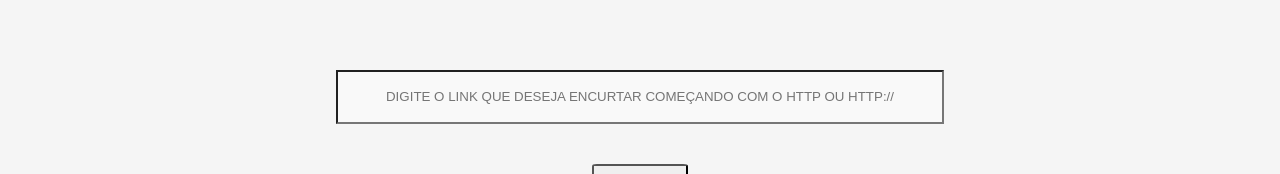
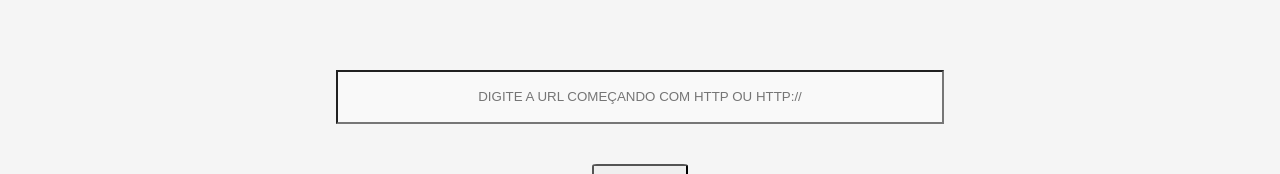
Before and after one commit to rodrigoaqueiroz/url-shortener-frontend, a React (Create React App) app: page /shorten in a window 1280 px wide. Shown: the part 188-362 px from the top of the page. Built offline with nearby package versions, Linux system fonts and the light colour scheme.

Commit message:
fix: https validation

```diff
--- a/src/components/Shorten/Shorten.js
+++ b/src/components/Shorten/Shorten.js
@@ -19,12 +19,13 @@ const Shorten = () => {
     try {
       if (originURL.originURL.length < 8) return swal('Digite um site válido. ex.: https://google.com/')
       const getURL = await getShorten(originURL)
-      console.log(getURL)
+      if (getURL.originURL.slice(0,5) !== "https") return swal('Digite um site começando com https - ex.: https://google.com/')
       return setUrl([getURL.shortURL])
     } catch (e) {
     console.log(e);
     };
   }
+
   return (
     <form class="form-inline">
       <div class="form-group mb-2">
@@ -33,7 +34,7 @@ const Shorten = () => {
           type="text"
           readonly class="form-control-plaintext"
           id="shorten-url"
-          placeholder="Digite o link que deseja encurtar começando com o http ou http://"
+          placeholder="Digite a url começando com http ou http://"
           onChange={ handleChange }
         />
       </div>
```
